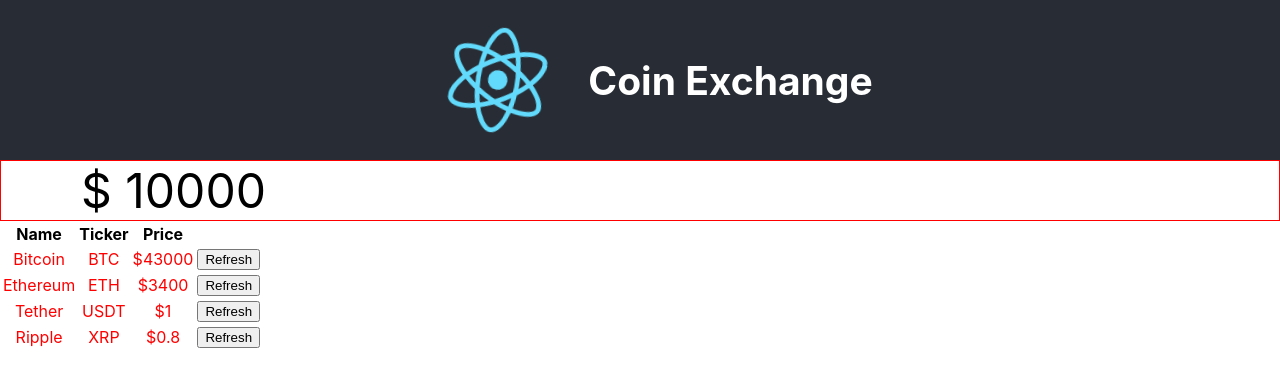
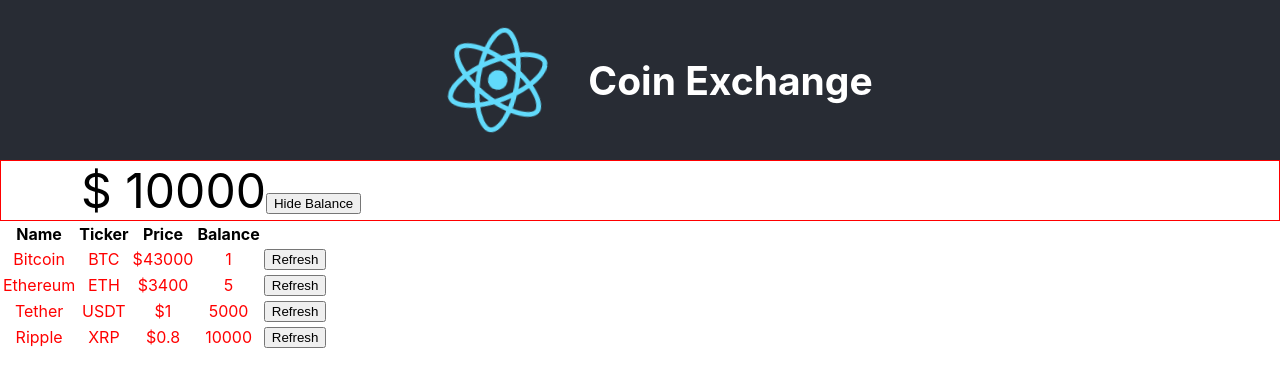
Before and after one commit to zmeghji/ReactCourse, a React (Create React App) app: page / in a window 1280 px wide. Shown: the top 386 px of the page. Built offline with nearby package versions, Linux system fonts and the light colour scheme.

Commit message:
conditional rendering

```diff
--- a/src/App.js
+++ b/src/App.js
@@ -9,65 +9,73 @@ import React from 'react'
 
 
 class  App extends React.Component {
-  constructor(props) {
-    super(props);
-    this.state =
+  state =
   {
+    showBalance: true,
     balance : 10000,
     coinData : [
       {
         key: uuidv4(),
         name: "Bitcoin",
         ticker: "BTC",
-          price: 43000
+        price: 43000,
+        balance: 1
       },
       {
         key: uuidv4(),
         name: "Ethereum",
         ticker: "ETH",
-          price: 3400
+        price: 3400,
+        balance: 5
+
       },
       {
         key: uuidv4(),
         name: "Tether",
         ticker: "USDT",
-          price: 1
+        price: 1,
+        balance: 5000
+
       },
       {
         key: uuidv4(),
         name: "Ripple",
         ticker: "XRP",
-          price: 0.80
+        price: 0.80,
+        balance: 10000
       }
     ]
   }
 
-    this.handleRefresh = this.handleRefresh.bind(this)
+  handleRefresh = (valueChangeKey) =>{
+    const newCoinData = this.state.coinData.map(function(values){
+      let newValues = {...values};
+      if (valueChangeKey === newValues.key){
+        const randomPercentage = 0.995 + Math.random() * 0.01;
+        newValues.price *= randomPercentage;
       }
-  handleRefresh(valueChangeKey){
-    const newCoinData = this.state.coinData.map(function({key, ticker, name, price}){
-      let newPrice = price;
-      if (valueChangeKey === key){
-        const randomPercentage = 0.995 + Math.random() * 0.01;
-        newPrice = price * randomPercentage;
-      }
-      return{
-        key,
-        ticker,
-        name,
-        price: newPrice
-      }
+      return newValues;
     });
     this.setState({coinData: newCoinData});
+  }
+
+  toggleBalance = () =>{
+    this.setState({showBalance: !this.state.showBalance});
   }
   render(){
     return (
       <div className="App">
         <Header />
 
-        <AccountBalance amount={this.state.balance} />
+        <AccountBalance
+          amount={this.state.balance}
+          showBalance={this.state.showBalance}
+          toggleBalance={this.toggleBalance} />
 
-        <CoinList coinData={this.state.coinData} handleRefresh={this.handleRefresh} />
+        <CoinList
+          coinData={this.state.coinData}
+          handleRefresh={this.handleRefresh}
+          showBalance={this.state.showBalance} />
       </div>
     );
   }
--- a/src/components/AccountBalance/AccountBalance.jsx
+++ b/src/components/AccountBalance/AccountBalance.jsx
@@ -8,17 +8,20 @@ const Section = styled.section`
     text-align: left;
     padding-left: 5rem
 `
-// import  './Coin.css';
+
 export default class AccountBalance extends Component {
+
+
+
     render() {
+        const buttonText = this.props.showBalance ? 'Hide Balance': 'Show Balance';
         return (
             <>
                 <Section>
-                    $ {this.props.amount}
+                    {this.props.showBalance ? "$ "+ this.props.amount : null}
+                    {/* $ {this.props.amount} */}
+                    <button onClick={this.props.toggleBalance}>{buttonText}</button>
                 </Section>
-                {/* <section className="balance-section">
-                    $ {this.props.amount}
-                </section> */}
             </>
         )
     }
--- a/src/components/Coin/Coin.jsx
+++ b/src/components/Coin/Coin.jsx
@@ -7,14 +7,8 @@ const Td = styled.td`
 `
 
 export default class Coin extends Component {
-    constructor(props) {
-        super(props);
-        this.handleClick = this.handleClick.bind(this);
-    }
 
-
-
-    handleClick(event){
+    handleClick= (event)=>{
         event.preventDefault();
         this.props.handleRefresh(this.props.coinKey);
 
@@ -26,6 +20,10 @@ export default class Coin extends Component {
                 <Td>{this.props.name}</Td>
                 <Td>{this.props.ticker}</Td>
                 <Td>${this.props.price}</Td>
+                {/* <Td>{this.props.showBalance ?  this.props.balance : ""}</Td> */}
+                {this.props.showBalance ?  <Td>{this.props.balance}</Td> : null}
+
+
                 <Td><button onClick={this.handleClick}>Refresh</button></Td>
             </tr>
         );
--- a/src/components/CoinList/CoinList.jsx
+++ b/src/components/CoinList/CoinList.jsx
@@ -10,12 +10,16 @@ export default class CoinList extends Component {
                 <th>Name</th>
                 <th>Ticker</th>
                 <th>Price</th>
+                {this.props.showBalance ? <th>Balance</th>: null}
               </tr>
             </thead>
             <tbody>
             {
                 this.props.coinData.map( coin =>
-                  <Coin {...coin} coinKey={coin.key} handleRefresh={this.props.handleRefresh}/>
+                  <Coin {...coin}
+                    coinKey={coin.key}
+                    handleRefresh={this.props.handleRefresh}
+                    showBalance={this.props.showBalance}/>
                   )
             }
             </tbody>
```
Lines whose indentation alone changed are shown as unchanged.
